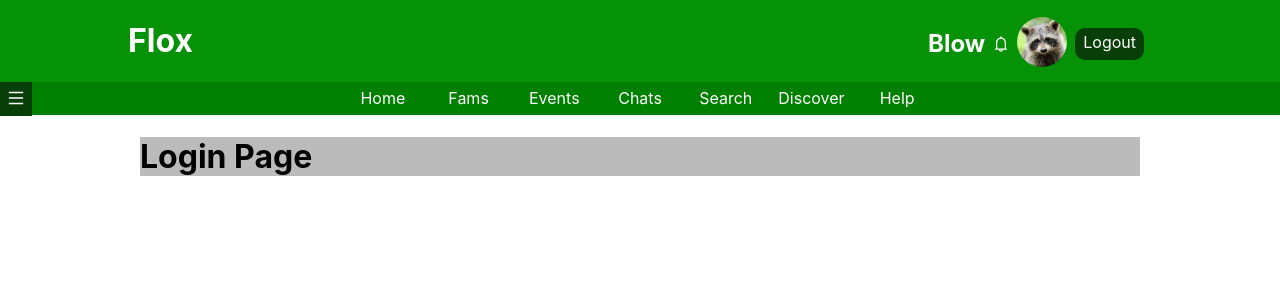
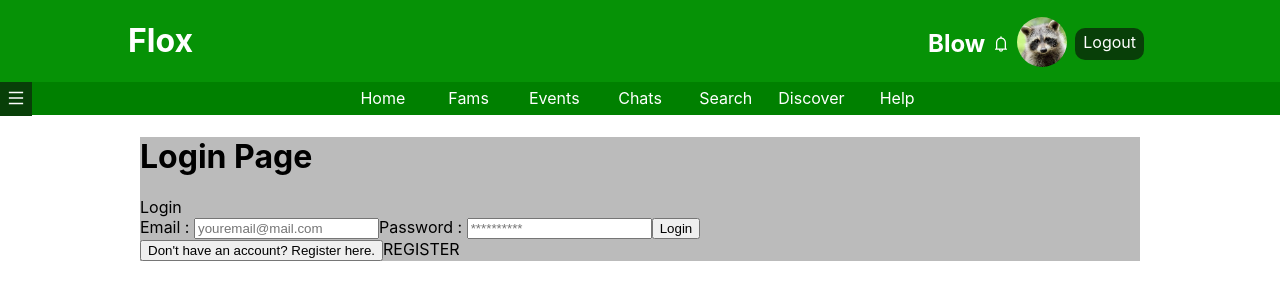
Before and after one commit to benlow22/floxapp, a React (Create React App) app in the folder web-app/: page /login in a window 1280 px wide. Shown: the top 300 px of the page. Built offline with nearby package versions, Linux system fonts and the light colour scheme.

Commit message:
create login component

```diff
--- /dev/null
+++ b/web-app/src/components/login/Login.tsx
@@ -0,0 +1,39 @@
+import { useState } from "react";
+import { event } from "../../types/types";
+
+export const Login = () => {
+	const [email, setEmail] = useState<string>("");
+	const [password, setPassword] = useState<string>("");
+
+	const handleSubmit = (e: React.FormEvent) => {
+		e.preventDefault();
+		console.log("EMAIL,", email, "pass", password);
+	};
+	return (
+		<>
+			<>Login</>
+			<form onSubmit={(e: React.FormEvent) => handleSubmit(e)}>
+				<label htmlFor="email">Email : </label>
+				<input
+					type="email"
+					placeholder="youremail@mail.com"
+					id="email"
+					name="email"
+					value={email}
+					onChange={(e) => setEmail(e.target.value)}
+				/>
+				<label htmlFor="password">Password : </label>
+				<input
+					type="password"
+					placeholder="**********"
+					id="password"
+					name="password"
+					value={password}
+					onChange={(e) => setPassword(e.target.value)}
+				/>
+				<button type="submit">Login</button>
+			</form>
+			<button>Don't have an account? Register here.</button>
+		</>
+	);
+};
--- /dev/null
+++ b/web-app/src/components/login/Register.tsx
@@ -0,0 +1,3 @@
+export const Register = () => {
+	return <>REGISTER</>;
+};
--- a/web-app/src/pages/LoginPage.tsx
+++ b/web-app/src/pages/LoginPage.tsx
@@ -1,5 +1,16 @@
+// add OAuth, google and github? atleast 2, and apple for mobile
+//
+
+import { Login } from "../components/login/Login";
+import { Register } from "../components/login/Register";
 export const LoginPage = () => {
-	return <h1>Login Page</h1>;
+	return (
+		<>
+			<h1>Login Page</h1>
+			<Login />
+			<Register />
+		</>
+	);
 };
 
 export default LoginPage;
```
